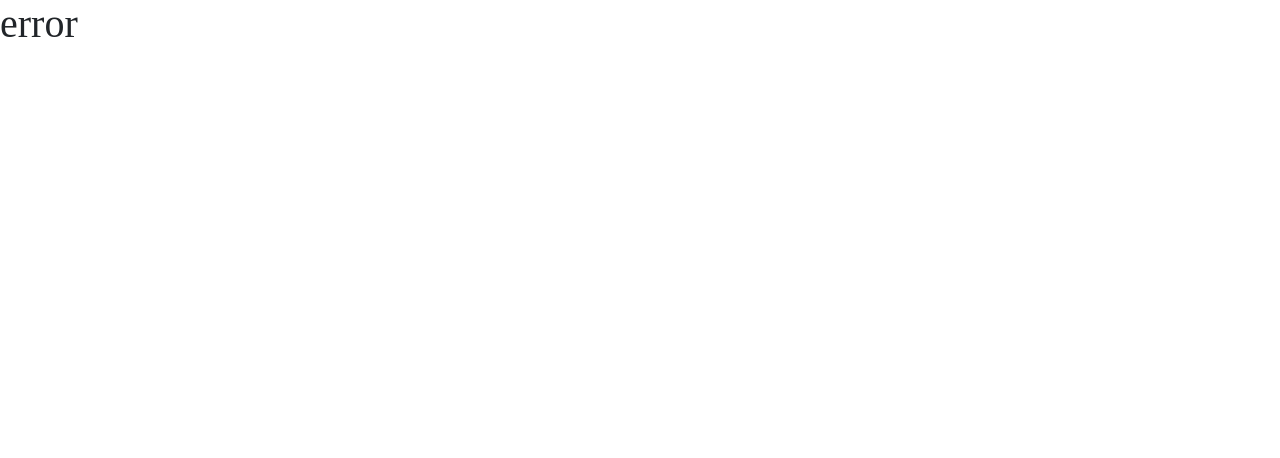
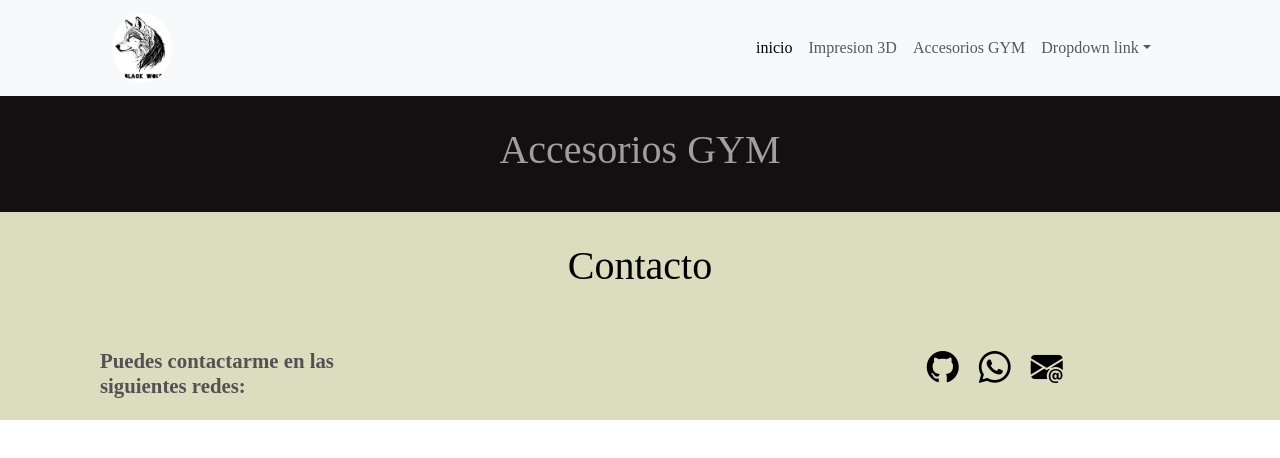
Before and after one commit to mauro-ezequiel/black-wolf, a React (Vite) app: page /gym in a window 1280 px wide. Before the commit this address had no page. Shown: the top 458 px of the page. Built offline with nearby package versions, Linux system fonts and the light colour scheme.

Commit message:
add information section in 3d printing section

```diff
--- a/src/components/bar.jsx
+++ b/src/components/bar.jsx
@@ -6,7 +6,7 @@ export function Bar() {
     <section className="bar ">
       <nav className="  navbar navbar-expand-lg bg-body-tertiary">
         <div className="container-fluid">
-          <a className="navbar-brand" href="#">
+          <a className="navbar-brand" href="/">
             <img src={logo} className="logo" />
           </a>
           <button
@@ -23,18 +23,18 @@ export function Bar() {
           <div className="collapse navbar-collapse" id="navbarNavDropdown">
             <ul className="navbar-nav">
               <li className="nav-item">
-                <a className="nav-link active" aria-current="page" href="#">
+                <a className="nav-link active" aria-current="page" href="/">
                   inicio
                 </a>
               </li>
               <li className="nav-item">
-                <a className="nav-link" href="#">
-                  impresion 3D
+                <a className="nav-link" href="/3d">
+                  Impresion 3D
                 </a>
               </li>
               <li className="nav-item">
-                <a className="nav-link" href="#">
-                  accesorios GYM
+                <a className="nav-link" href="/gym">
+                  Accesorios GYM
                 </a>
               </li>
               <li className="nav-item dropdown">
--- a/src/main.jsx
+++ b/src/main.jsx
@@ -5,15 +5,24 @@ import "./index.css";
 
 import { createBrowserRouter, RouterProvider } from "react-router-dom";
 
-import { Home } from "./components/home.jsx";
+import { Impresion } from "./router/3d.jsx";
+import { Gym } from "./router/gym.jsx";
 
 const router = createBrowserRouter([
   { path: "/", element: <App />, errorElement: <h1>error</h1> },
   {
-    path: "/products",
+    path: "/3d",
     element: (
       <>
-        <Home />
+        <Impresion />
+      </>
+    ),
+  },
+  {
+    path: "/gym",
+    element: (
+      <>
+        <Gym />
       </>
     ),
   },
--- a/src/router/3d.jsx
+++ b/src/router/3d.jsx
@@ -1,3 +1,24 @@
+import { Bar } from "../components/bar";
+import { Bottom } from "../components/bottom";
+import md from "../img/md.jpg";
+import "../style/3d.css";
+
 export function Impresion() {
-  return <></>;
+  return (
+    <section className="dark">
+      <Bar />
+      <h1 className="title">IMPRESION 3D</h1>
+      <div className="container-3d">
+        <img className="imge" src={md} />
+        <div className="pres">
+          <h2 className="txt-3d">Medida maxima del proyecto</h2>
+          <p className="ph">
+            dependiendo el modelo vamos a poder contruirlo en partes.
+            <p className="p">(a una medida mayor si es lo deseado)</p>
+          </p>
+        </div>
+      </div>
+      <Bottom />
+    </section>
+  );
 }
--- /dev/null
+++ b/src/router/gym.jsx
@@ -0,0 +1,12 @@
+import { Bar } from "../components/bar";
+import { Bottom } from "../components/bottom";
+
+export function Gym() {
+  return (
+    <section className="dark">
+      <Bar />
+      <h1 className="title">Accesorios GYM</h1>
+      <Bottom />
+    </section>
+  );
+}
--- /dev/null
+++ b/src/style/3d.css
@@ -0,0 +1,41 @@
+.imge {
+  width: 35%;
+  margin: 3em;
+}
+
+.pres {
+  width: 40%;
+  margin-left: 55%;
+  margin-bottom: 50%;
+  margin-top: -30%;
+}
+
+.txt-3d {
+  display: inline-block;
+  font-size: 2rem;
+}
+.ph {
+  font-size: 1.5rem;
+}
+.p {
+  font-weight: bold;
+  color: rgb(228, 229, 222) 255, 240;
+}
+
+@media screen and (max-width: 820px) {
+  .imge {
+    margin: 0.5em;
+    width: 50%;
+  }
+
+  .pres {
+    margin-top: -40%;
+    padding: 0.5em;
+  }
+  .txt-3d {
+    font-size: 0.8em;
+  }
+  .ph {
+    font-size: 0.6em;
+  }
+}
```
Also changed, not shown: src/components/props.jsx (added, +17 -0 lines), src/img/md.jpg (added).
